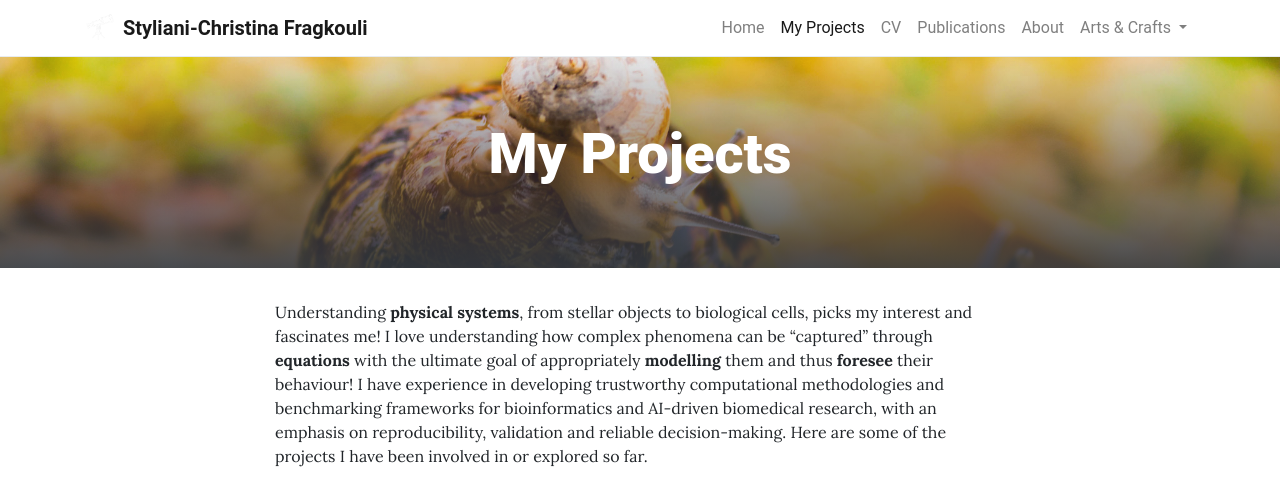
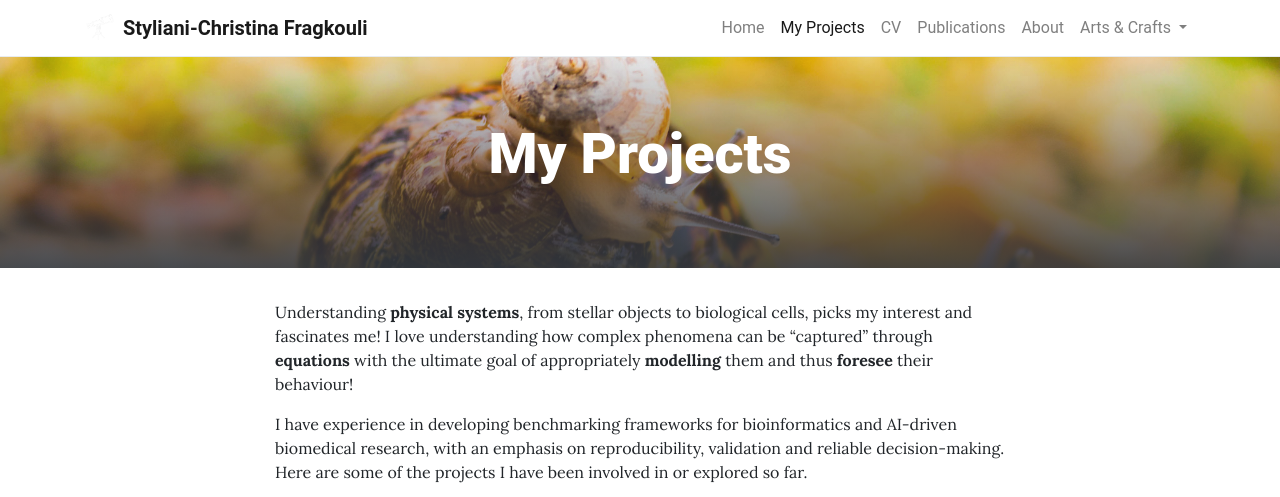
Before and after one commit to sfragkoul/sfragkoul.github.io, a Jekyll site: the page built from pages/Projects.md, in a window 1280 px wide, cut to the strip 0-497 px from the top of the page. Built offline with Jekyll 4.4.1, drawn with Linux system fonts in a browser that asks for light colours.

Commit message:
Update Projects.md

```diff
--- a/pages/Projects.md
+++ b/pages/Projects.md
@@ -6,4 +6,5 @@
 ---
 
 Understanding **physical systems**, from stellar objects to biological cells, picks my interest and fascinates me! I love understanding how complex phenomena can be "captured" through **equations** with the ultimate goal of appropriately **modelling** them and thus **foresee** their behaviour!
-I have experience in developing trustworthy computational methodologies and benchmarking frameworks for bioinformatics and AI-driven biomedical research, with an emphasis on reproducibility, validation and reliable decision-making. Here are some of the projects I have been involved in or explored so far.
+
+I have experience in developing benchmarking frameworks for bioinformatics and AI-driven biomedical research, with an emphasis on reproducibility, validation and reliable decision-making. Here are some of the projects I have been involved in or explored so far.
```
